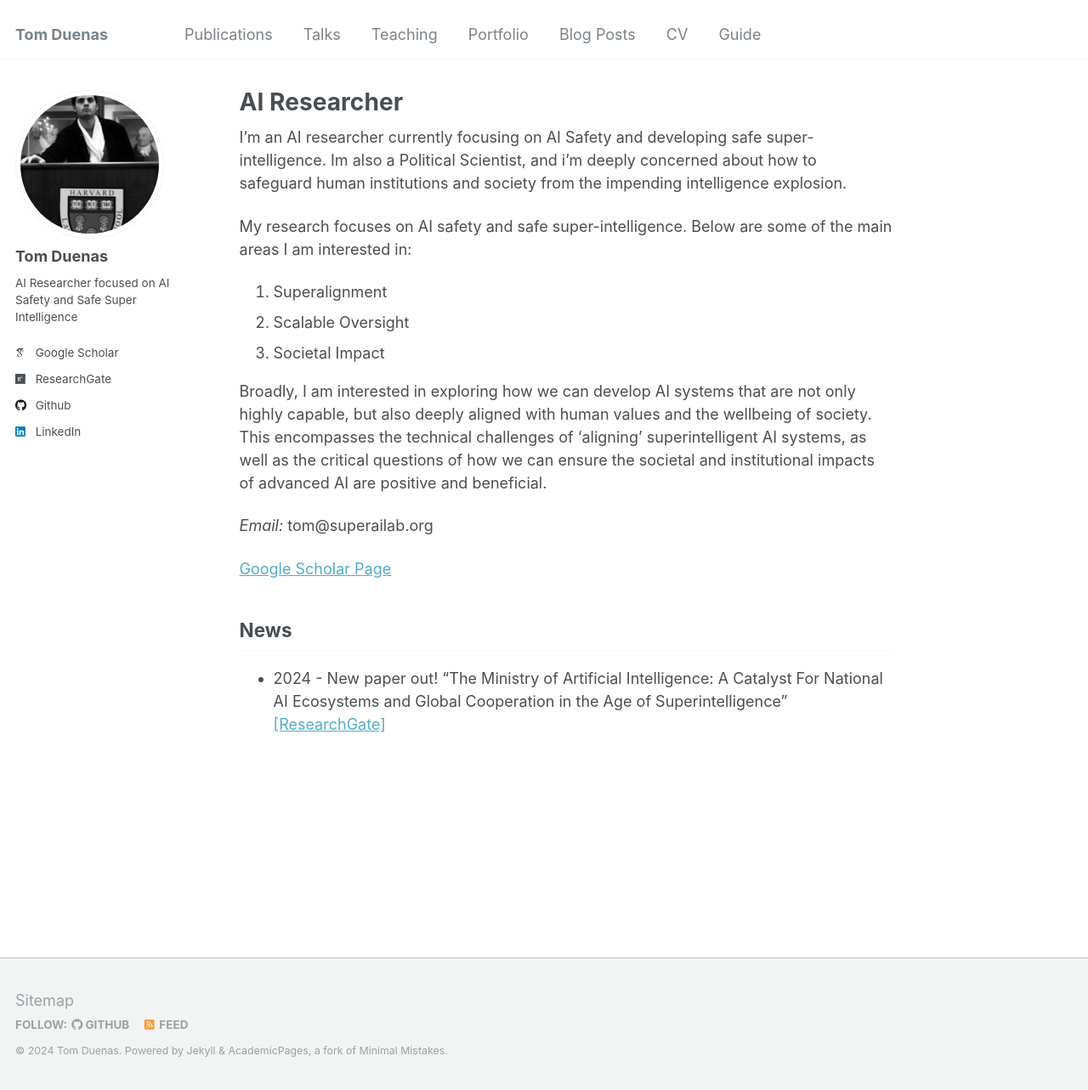
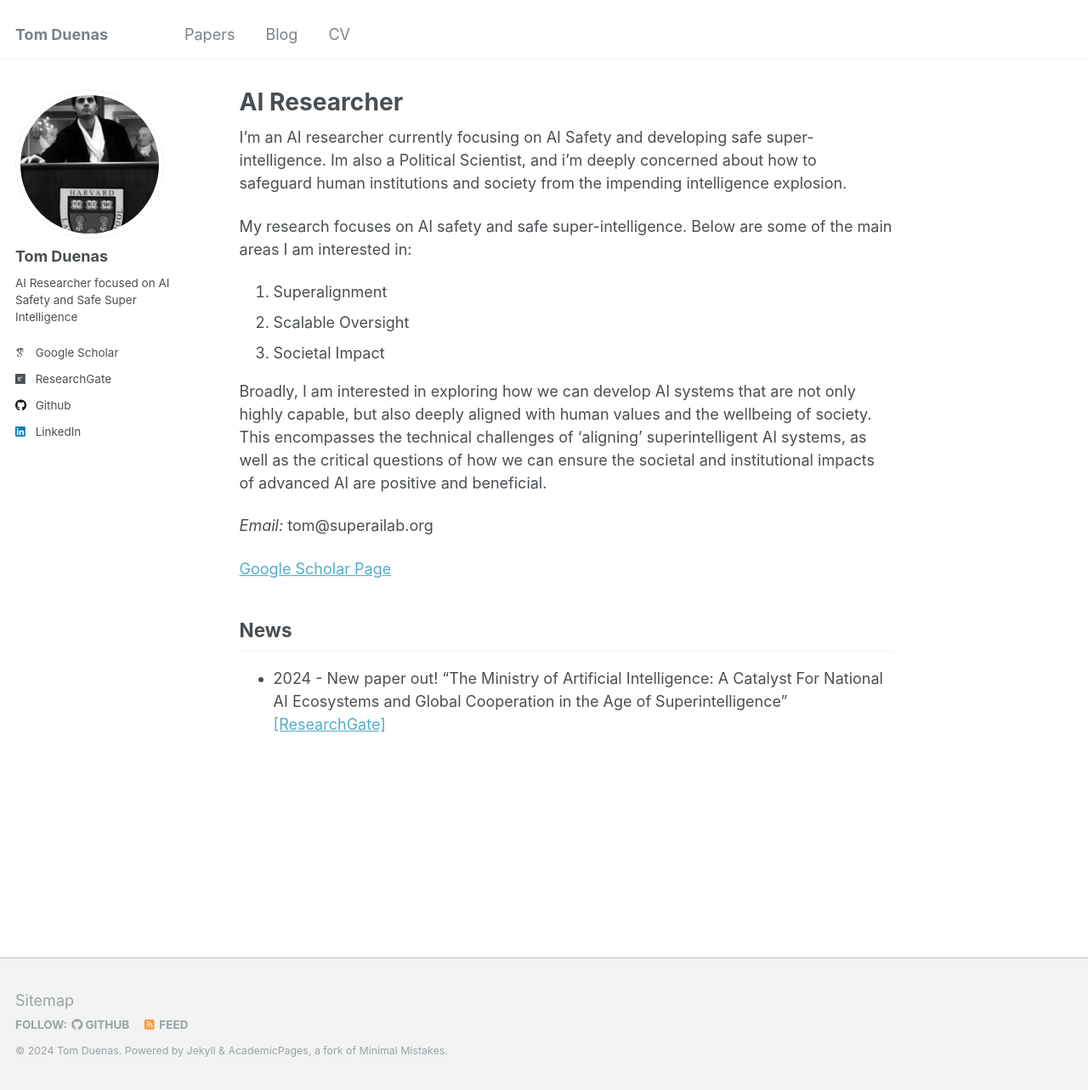
Before and after one commit to TomDuenas/tomduenas.github.io, a Jekyll site: the page built from _pages/about.md, in a window 1280 px wide and 1283 px high. Shown: the whole window at 85% size. Built offline with Jekyll 4.4.1, drawn with Linux system fonts in a browser that asks for light colours; some web fonts are replaced.

Commit message:
Update navigation.yml

```diff
--- a/_data/navigation.yml
+++ b/_data/navigation.yml
@@ -5,23 +5,11 @@
 # prevent it from being included in the site.
 
 main:
-  - title: "Publications"
+  - title: "Papers"
     url: /publications/
 
-  - title: "Talks"
-    url: /talks/
-
-  - title: "Teaching"
-    url: /teaching/
-
-  - title: "Portfolio"
-    url: /portfolio/
-
-  - title: "Blog Posts"
+  - title: "Blog"
     url: /year-archive/
 
   - title: "CV"
     url: /cv/
-
-  - title: "Guide"
-    url: /markdown/
```
